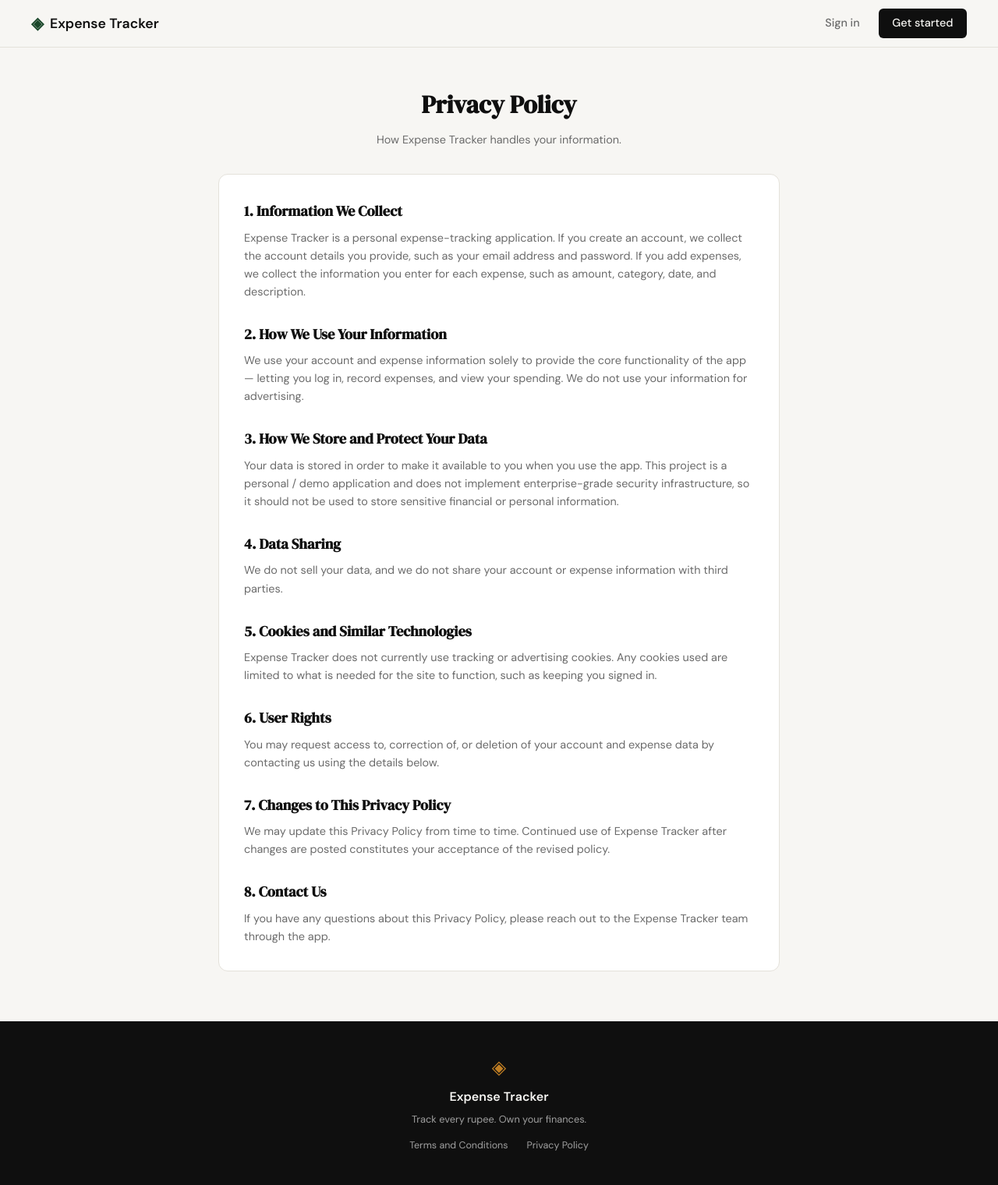
After one commit to israr-mohammed/expense_tracker, a Flask app: page /privacy in a window 1280 px wide. The commit adds this page. Shown: the whole page at 78% size. Run offline with Flask 3, Linux system fonts and the light colour scheme.

Commit message:
landing: add privacy policy page and route

```diff
--- a/app.py
+++ b/app.py
@@ -25,6 +25,11 @@ def login():
 @app.route("/terms")
 def terms():
     return render_template("terms.html")
+
+
+@app.route("/privacy")
+def privacy():
+    return render_template("privacy.html")
 
 
 # ------------------------------------------------------------------ #
--- a/templates/base.html
+++ b/templates/base.html
@@ -36,7 +36,7 @@
             <p class="footer-copy">Track every rupee. Own your finances.</p>
             <div class="footer-links">
                 <a href="{{ url_for('terms') }}">Terms and Conditions</a>
-                <a href="#">Privacy Policy</a>
+                <a href="{{ url_for('privacy') }}">Privacy Policy</a>
             </div>
         </div>
     </footer>
--- /dev/null
+++ b/templates/privacy.html
@@ -0,0 +1,76 @@
+{% extends "base.html" %}
+
+{% block title %}Privacy Policy — Expense Tracker{% endblock %}
+
+{% block content %}
+
+<section class="legal-section">
+    <div class="legal-container">
+
+        <div class="legal-header">
+            <h1 class="legal-title">Privacy Policy</h1>
+            <p class="legal-subtitle">How Expense Tracker handles your information.</p>
+        </div>
+
+        <div class="legal-card">
+
+            <h2>1. Information We Collect</h2>
+            <p>
+                Expense Tracker is a personal expense-tracking application. If you create an
+                account, we collect the account details you provide, such as your email address
+                and password. If you add expenses, we collect the information you enter for each
+                expense, such as amount, category, date, and description.
+            </p>
+
+            <h2>2. How We Use Your Information</h2>
+            <p>
+                We use your account and expense information solely to provide the core
+                functionality of the app — letting you log in, record expenses, and view your
+                spending. We do not use your information for advertising.
+            </p>
+
+            <h2>3. How We Store and Protect Your Data</h2>
+            <p>
+                Your data is stored in order to make it available to you when you use the app.
+                This project is a personal / demo application and does not implement enterprise-grade
+                security infrastructure, so it should not be used to store sensitive financial or
+                personal information.
+            </p>
+
+            <h2>4. Data Sharing</h2>
+            <p>
+                We do not sell your data, and we do not share your account or expense information
+                with third parties.
+            </p>
+
+            <h2>5. Cookies and Similar Technologies</h2>
+            <p>
+                Expense Tracker does not currently use tracking or advertising cookies. Any
+                cookies used are limited to what is needed for the site to function, such as
+                keeping you signed in.
+            </p>
+
+            <h2>6. User Rights</h2>
+            <p>
+                You may request access to, correction of, or deletion of your account and expense
+                data by contacting us using the details below.
+            </p>
+
+            <h2>7. Changes to This Privacy Policy</h2>
+            <p>
+                We may update this Privacy Policy from time to time. Continued use of Expense
+                Tracker after changes are posted constitutes your acceptance of the revised policy.
+            </p>
+
+            <h2>8. Contact Us</h2>
+            <p>
+                If you have any questions about this Privacy Policy, please reach out to the
+                Expense Tracker team through the app.
+            </p>
+
+        </div>
+
+    </div>
+</section>
+
+{% endblock %}
```
